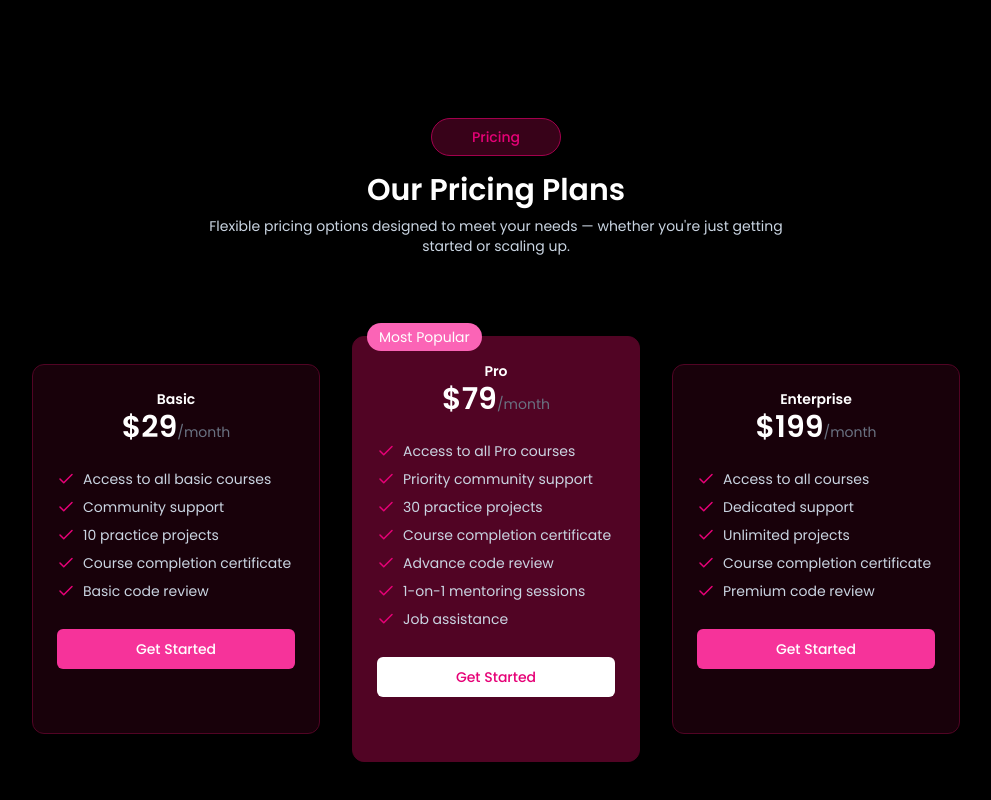
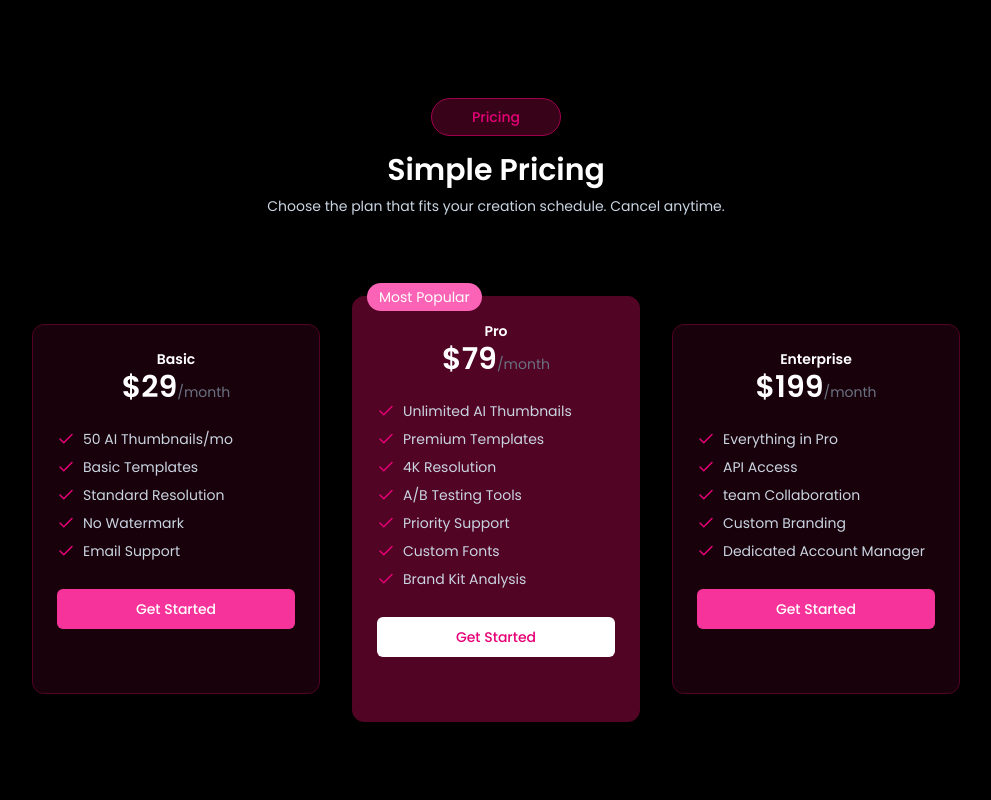
Before and after one commit to mvdevelop/ai-thumbnail-generator, a React (Vite) app in the folder reactjs/: page / in a window 1280 px wide. Shown: the part 3262-4062 px from the top of the page, without its empty margins (144-1135 px from the left). Built offline with nearby package versions, Linux system fonts and the light colour scheme.

Commit message:
feat: working on featuressection

```diff
--- a/reactjs/src/data/pricing.ts
+++ b/reactjs/src/data/pricing.ts
@@ -1,3 +1,4 @@
+
 import type { IPricing } from "../types";
 
 export const pricingData: IPricing[] = [
@@ -6,11 +7,11 @@
         price: 29,
         period: "month",
         features: [
-            "Access to all basic courses",
-            "Community support",
-            "10 practice projects",
-            "Course completion certificate",
-            "Basic code review"
+            "50 AI Thumbnails/mo",
+            "Basic Templates",
+            "Standard Resolution",
+            "No Watermark",
+            "Email Support"
         ],
         mostPopular: false
     },
@@ -19,13 +20,13 @@
         price: 79,
         period: "month",
         features: [
-            "Access to all Pro courses",
-            "Priority community support",
-            "30 practice projects",
-            "Course completion certificate",
-            "Advance code review",
-            "1-on-1 mentoring sessions",
-            "Job assistance"
+            "Unlimited AI Thumbnails",
+            "Premium Templates",
+            "4K Resolution",
+            "A/B Testing Tools",
+            "Priority Support",
+            "Custom Fonts",
+            "Brand Kit Analysis"
         ],
         mostPopular: true
     },
@@ -34,11 +35,11 @@
         price: 199,
         period: "month",
         features: [
-            "Access to all courses",
-            "Dedicated support",
-            "Unlimited projects",
-            "Course completion certificate",
-            "Premium code review"
+            "Everything in Pro",
+            "API Access",
+            "team Collaboration",
+            "Custom Branding",
+            "Dedicated Account Manager",
         ],
         mostPopular: false
     }
--- a/reactjs/src/sections/ContactSection.tsx
+++ b/reactjs/src/sections/ContactSection.tsx
@@ -1,3 +1,4 @@
+
 'use client'
 import SectionTitle from "../components/SectionTitle";
 import { ArrowRightIcon, MailIcon, UserIcon } from "lucide-react";
--- a/reactjs/src/sections/PricingSection.tsx
+++ b/reactjs/src/sections/PricingSection.tsx
@@ -1,3 +1,4 @@
+
 'use client'
 import SectionTitle from "../components/SectionTitle"
 import { pricingData } from "../data/pricing";
@@ -8,7 +9,7 @@
 export default function PricingSection() {
     return (
         <div id="pricing" className="px-4 md:px-16 lg:px-24 xl:px-32">
-            <SectionTitle text1="Pricing" text2="Our Pricing Plans" text3="Flexible pricing options designed to meet your needs — whether you're just getting started or scaling up." />
+            <SectionTitle text1="Pricing" text2="Simple Pricing" text3="Choose the plan that fits your creation schedule. Cancel anytime." />
 
             <div className="flex flex-wrap items-center justify-center gap-8 mt-20">
                 {pricingData.map((plan: IPricing, index: number) => (
--- a/reactjs/src/sections/TestimonialSection.tsx
+++ b/reactjs/src/sections/TestimonialSection.tsx
@@ -1,3 +1,4 @@
+
 import SectionTitle from "../components/SectionTitle";
 import TestimonialCard from "../components/TestimonialCard";
 import { testimonialsData } from "../data/testimonial";
@@ -7,7 +8,7 @@
 export default function TestimonialSection() {
     return (
         <div id="testimonials" className="px-4 md:px-16 lg:px-24 xl:px-32">
-            <SectionTitle text1="Testimonials" text2="Don't just take our words" text3="Hear what our users say about us. We're always looking for ways to improve. If you have a positive experience with us, leave a review." />
+            <SectionTitle text1="Testimonials" text2="Loved by creators" text3="See how our AI thumbnails are helping channels explode their views." />
 
             <Marquee className="max-w-5xl mx-auto mt-11" gradient={true} speed={25} gradientColor="#000">
                 <div className="flex items-center justify-center py-5 overflow-hidden">
```
